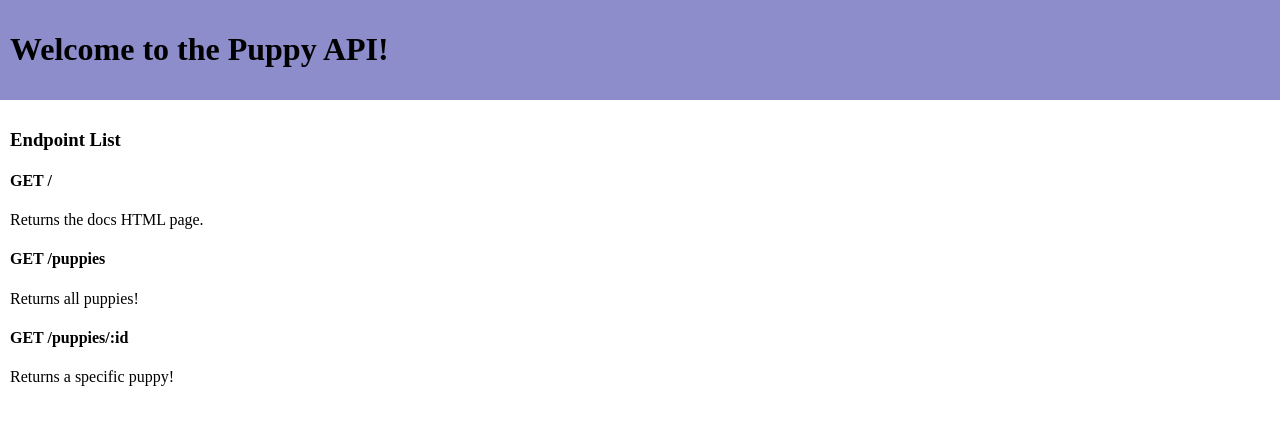
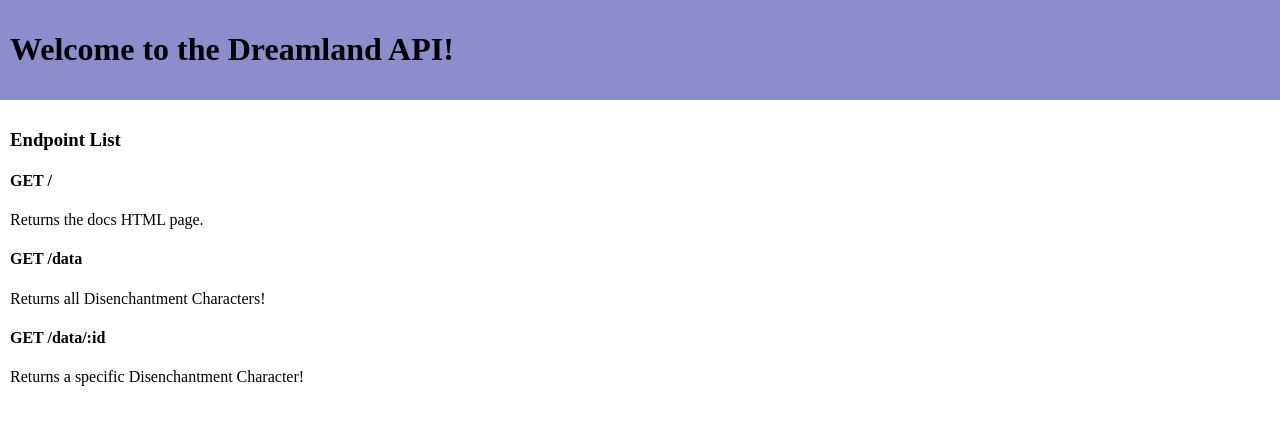
Before and after one commit to vincentpalomo/dreamland-api, a website: page public/index.html in a window 1280 px wide. Drawn offline with Linux system fonts and the light colour scheme.

```diff
--- a/package.json
+++ b/package.json
@@ -25,6 +25,7 @@
   },
   "dependencies": {
     "express": "^4.18.2",
-    "express-prettier": "^1.0.3"
+    "express-prettier": "^1.0.3",
+    "morgan": "^1.10.0"
   }
 }
--- a/public/index.html
+++ b/public/index.html
@@ -6,17 +6,17 @@
 
   <body>
     <header>
-      <h1>Welcome to the Puppy API!</h1>
+      <h1>Welcome to the Dreamland API!</h1>
     </header>
 
     <main>
       <h3>Endpoint List</h3>
       <h4>GET /</h4>
       <p>Returns the docs HTML page.</p>
-      <h4>GET /puppies</h4>
-      <p>Returns all puppies!</p>
-      <h4>GET /puppies/:id</h4>
-      <p>Returns a specific puppy!</p>
+      <h4>GET /data</h4>
+      <p>Returns all Disenchantment Characters!</p>
+      <h4>GET /data/:id</h4>
+      <p>Returns a specific Disenchantment Character!</p>
     </main>
   </body>
 </html>
--- a/routes/data.js
+++ b/routes/data.js
@@ -4,6 +4,6 @@
 const router = express.Router();
 
 // fetch all data
-router.get('/', fetchAllData);
+router.get('/data', fetchAllData);
 
 export default router;
```
Also changed, not shown: index.js (+11 -1 lines), 1 other file.
